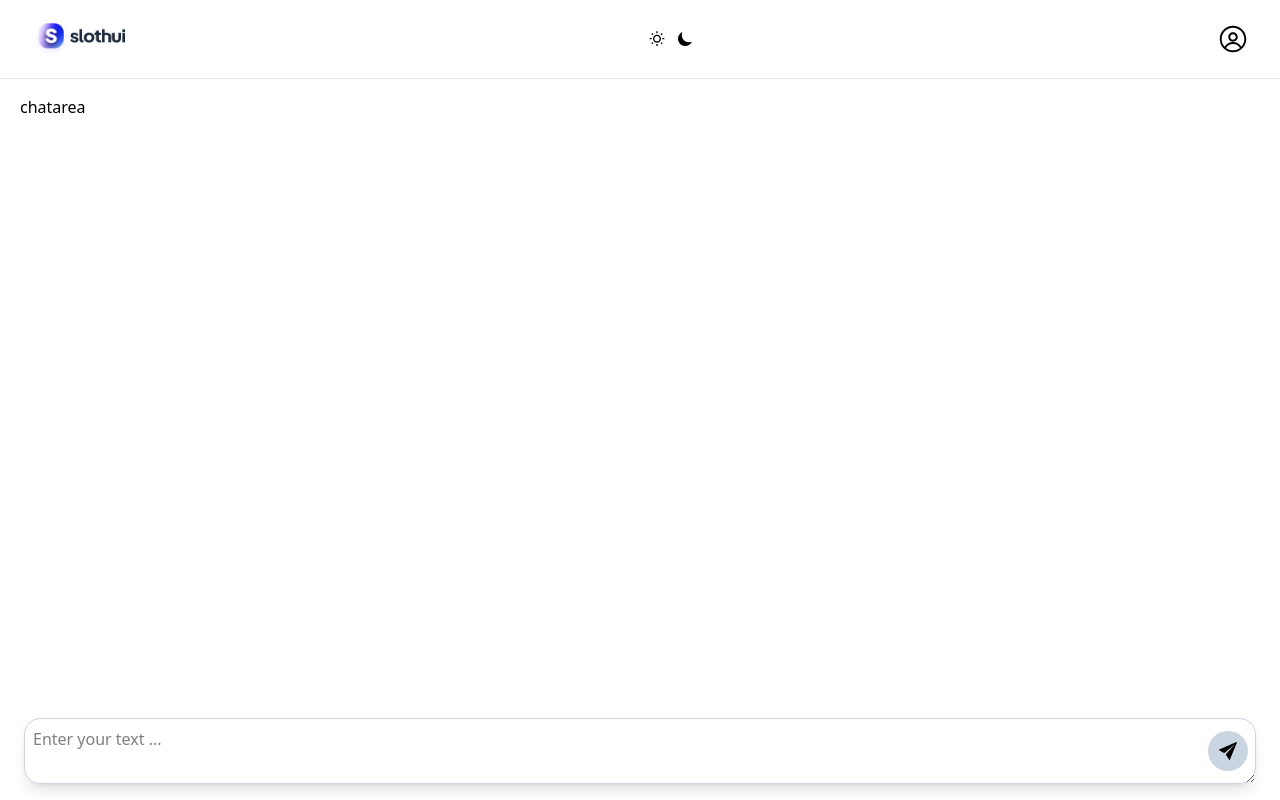
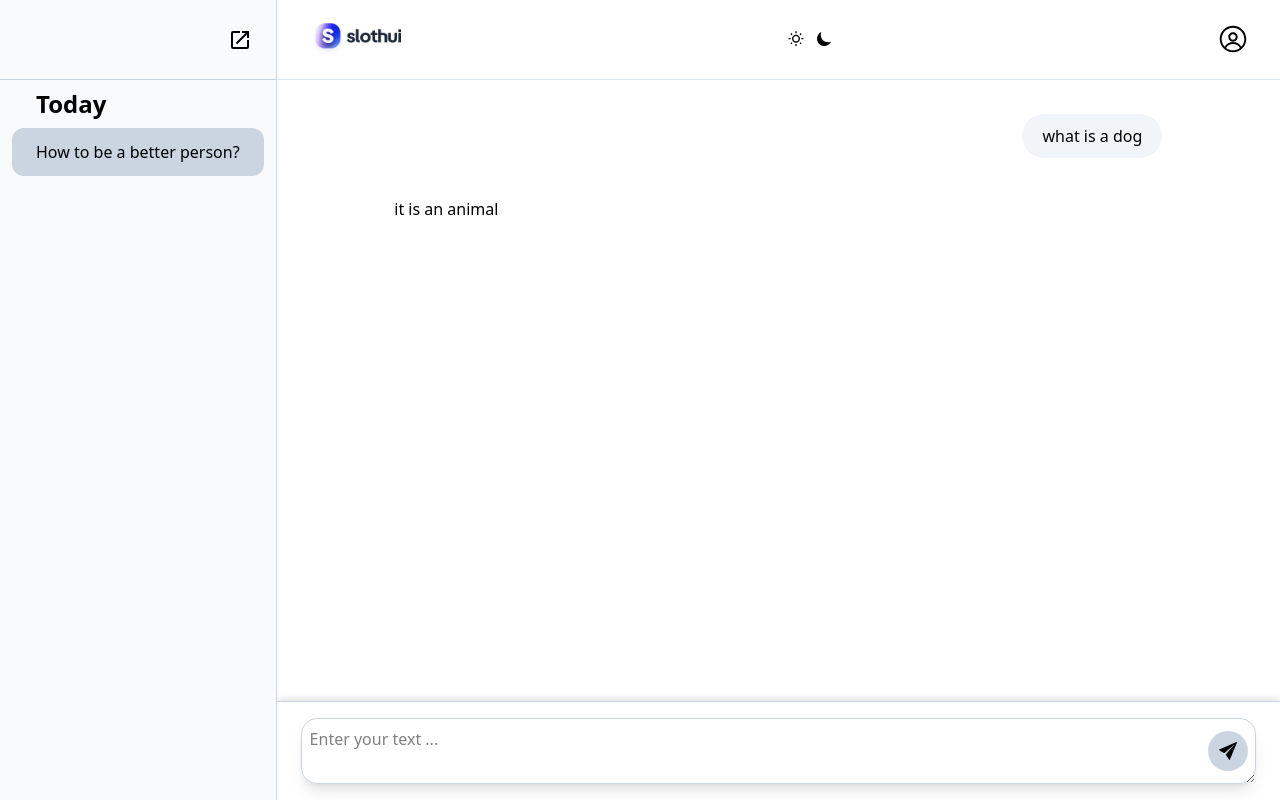
Before and after one commit to J9-tops/hng12-stage3-ai-text-processor, a React (Vite) app: page / in a window 1280 px wide. Built offline with nearby package versions, Linux system fonts and the light colour scheme.

Commit message:
style: added the question and response styles

```diff
--- a/src/components/ChatArea.tsx
+++ b/src/components/ChatArea.tsx
@@ -1,7 +1,11 @@
+import Question from "./Question";
+import Response from "./Response";
+
 const ChatArea = () => {
   return (
-    <div className="flex-1 overflow-scroll px-5 py-4">
-      <article>chatarea</article>
+    <div className="flex-1 px-5 py-4 md:h-full md:w-full">
+      <Question text="what is a dog" />
+      <Response text="it is an animal" />
     </div>
   );
 };
--- a/src/components/Header.tsx
+++ b/src/components/Header.tsx
@@ -7,8 +7,8 @@ import Button from "./Button";
 import logo from "/Logo.png";
 const Header = ({ toggleMenu }: TMenuProps) => {
   return (
-    <header className="max-h-[184px] md:max-h-20">
-      <section className="border-greyish hidden items-center justify-between border-b border-solid px-8 py-5 md:flex">
+    <header className="header md:border-greyish max-h-[184px] md:max-h-20 md:w-full md:border-b md:border-solid">
+      <section className="border-greyish hidden items-center justify-between border-b border-solid px-8 py-5 md:flex md:border-0">
         <Link to="/">
           <img src={logo} alt="slothGPT logo" className="h-[38px]" />
         </Link>
--- a/src/components/Input.tsx
+++ b/src/components/Input.tsx
@@ -3,7 +3,7 @@ import Button from "./Button";
 
 const Input = () => {
   return (
-    <form className="relative flex w-full px-6 py-4">
+    <form className="border-greyish3 relative flex w-full border-t border-solid px-6 py-4 shadow-[0_-4px_6px_-1px_rgba(0,0,0,0.1)]">
       <textarea
         rows={2}
         placeholder="Enter your text ..."
--- a/src/components/PreviousChat.tsx
+++ b/src/components/PreviousChat.tsx
@@ -9,7 +9,7 @@ const PreviousChat = ({ link, text }: Props) => {
   return (
     <Link
       to={link}
-      className="h-12 w-full overflow-hidden px-6 py-3 overflow-ellipsis whitespace-nowrap"
+      className="bg-greyish3 mt-2 h-12 w-full overflow-hidden rounded-xl px-6 py-3 overflow-ellipsis whitespace-nowrap"
     >
       <span>{text}</span>
     </Link>
--- /dev/null
+++ b/src/components/Question.tsx
@@ -0,0 +1,29 @@
+const Question = ({ text }: { text: string }) => {
+  return (
+    <article
+      className="text-token-text-primary w-full focus-visible:outline-2 focus-visible:outline-offset-[-4px]"
+      dir="auto"
+    >
+      <h5 className="sr-only">You said:</h5>
+      <div className="m-auto px-6 py-[18px] text-base">
+        <div className="mx-auto flex flex-1 gap-4 text-base md:max-w-3xl md:gap-5 lg:max-w-[40rem] lg:gap-6 xl:max-w-[48rem]">
+          <div className="group/conversation-turn relative flex w-full min-w-0 flex-col @xs/thread:px-0 @sm/thread:px-1.5 @md/thread:px-4">
+            <div className="flex-col gap-1 md:gap-3">
+              <div className="flex max-w-full flex-grow flex-col">
+                <div className="text-message flex min-h-8 w-full flex-col items-end gap-2 text-start break-words whitespace-normal [.text-message+&]:mt-5">
+                  <div className="flex w-full flex-col items-end gap-1 empty:hidden rtl:items-start">
+                    <div className="relative max-w-[var(--user-chat-width,70%)] rounded-3xl bg-slate-100 px-5 py-2.5">
+                      <p className="whitespace-pre-wrap">{text}</p>
+                    </div>
+                  </div>
+                </div>
+              </div>
+            </div>
+          </div>
+        </div>
+      </div>
+    </article>
+  );
+};
+
+export default Question;
--- /dev/null
+++ b/src/components/Response.tsx
@@ -0,0 +1,30 @@
+type Props = {
+  text: string;
+};
+
+const Response = ({ text }: Props) => {
+  return (
+    <article className="text-token-text-primary w-full focus-visible:outline-2 focus-visible:outline-offset-[-4px]">
+      <h6 className="sr-only">SlothUI said:</h6>
+      <div className="m-auto px-6 py-[18px] text-base">
+        <div className="mx-auto flex flex-1 gap-4 text-base md:max-w-3xl md:gap-5 lg:max-w-[40rem] lg:gap-6 xl:max-w-[48rem]">
+          <div className="group/conversation-turn agent-turn relative flex w-full min-w-0 flex-col @xs/thread:px-0 @sm/thread:px-1.5 @md/thread:px-4">
+            <div className="flex-col gap-1 md:gap-3">
+              <div className="flex max-w-full flex-grow flex-col">
+                <div className="text-message flex min-h-8 w-full flex-col items-end gap-2 text-start break-words whitespace-normal [.text-message+&]:mt-5">
+                  <div className="flex w-full flex-col gap-1 first:pt-[3px] empty:hidden">
+                    <div className="w-full break-words">
+                      <p>{text}</p>
+                    </div>
+                  </div>
+                </div>
+              </div>
+            </div>
+          </div>
+        </div>
+      </div>
+    </article>
+  );
+};
+
+export default Response;
--- a/src/components/RootLayout.tsx
+++ b/src/components/RootLayout.tsx
@@ -6,7 +6,7 @@ import Sidebar from "./Sidebar";
 const RootLayout = () => {
   const { openMenu, toggleMenu } = useMenu();
   return (
-    <div className="flex min-h-screen flex-col">
+    <div className="grid-layout flex min-h-screen flex-col md:grid">
       <Header toggleMenu={toggleMenu} />
       <Sidebar openMenu={openMenu} toggleMenu={toggleMenu} />
       <Outlet />
--- a/src/components/Sidebar.tsx
+++ b/src/components/Sidebar.tsx
@@ -9,25 +9,25 @@ const Sidebar = ({ openMenu, toggleMenu }: TMenuProps) => {
   console.log("openMenu", openMenu);
   return (
     <aside
-      className={`absolute top-0 z-50 flex h-screen w-screen ${openMenu ? "left-0" : "-left-full"}`}
+      className={`sidebar absolute top-0 z-50 flex h-screen w-screen md:relative md:left-0 md:block md:w-full ${openMenu ? "left-0" : "-left-full"}`}
     >
-      <nav className="bg-greyish2 border-greyish3 h-full w-[80%] border-r border-solid">
-        <header className="border-greyish3 flex items-center justify-between border-b border-solid px-6 py-4">
-          <Link to="/">
+      <nav className="bg-greyish2 border-greyish3 h-full w-[80%] border-r border-solid md:w-full">
+        <header className="border-greyish3 flex items-center justify-between border-b border-solid px-6 py-4 md:h-[80px]">
+          <Link to="/" className="md:hidden">
             <img src={logo} alt="slothGPT logo" className="h-[38px]" />
           </Link>
-          <Button>
+          <Button className="text-2xl md:ml-auto">
             <MdOpenInNew />
           </Button>
         </header>
-        <div className="flex w-full flex-col py-2">
+        <div className="flex w-full flex-col px-3 py-2">
           <h1 className="w-full px-6 text-2xl font-bold">Today</h1>
           <PreviousChat text="How to be a better person?" link="#" />
         </div>
       </nav>
 
       <div
-        className="w-[20%] bg-transparent backdrop-blur-[2px]"
+        className="w-[20%] bg-transparent backdrop-blur-[2px] md:hidden"
         onClick={toggleMenu}
       ></div>
     </aside>
--- a/src/index.css
+++ b/src/index.css
@@ -10,3 +10,21 @@
   --breakpoint-xsmd: 430px;
   --breakpoint-xslg: 550px;
 }
+
+.grid-layout {
+  grid-template-columns: 0.5fr 2fr;
+  grid-template-rows: 80px 1fr;
+  grid-template-areas:
+    "sidebar header "
+    "sidebar main";
+}
+
+.header {
+  grid-area: header;
+}
+.sidebar {
+  grid-area: sidebar;
+}
+.main {
+  grid-area: main;
+}
--- a/src/pages/ChatLayout.tsx
+++ b/src/pages/ChatLayout.tsx
@@ -3,7 +3,7 @@ import Input from "../components/Input";
 
 const ChatLayout = () => {
   return (
-    <main className="flex flex-1 flex-col">
+    <main className="main flex flex-1 flex-col md:w-full">
       <Outlet />
       <Input />
     </main>
```
Also changed, not shown: 1 other file (tests, documents, lock files or other folders).
